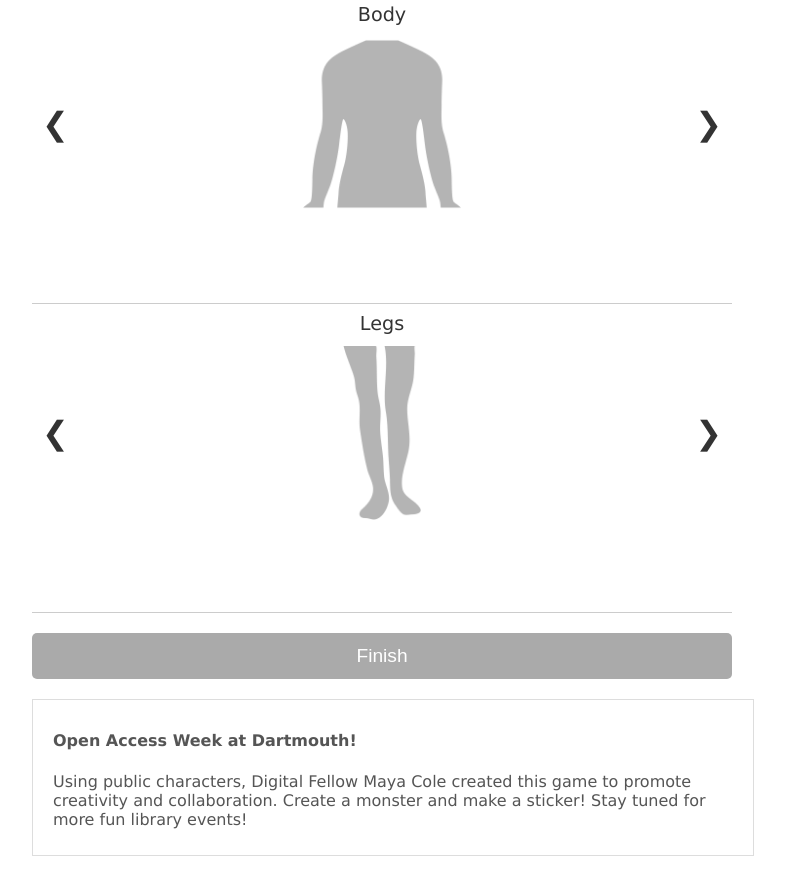
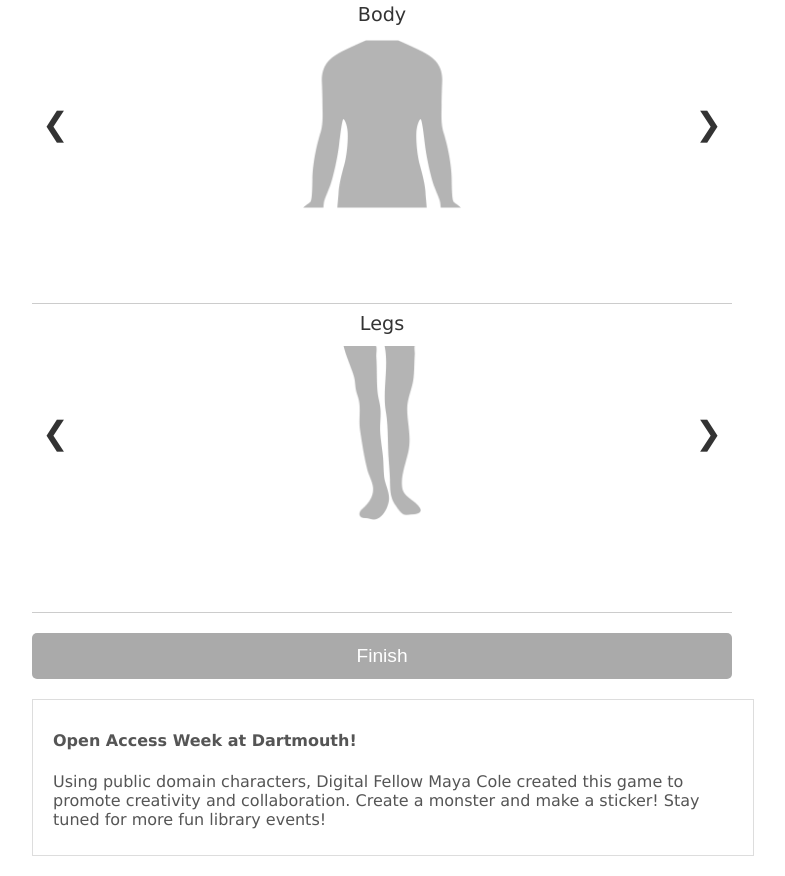
Before and after one commit to mayafcole/exquisite-corpse, a website: page index.html in a window 1280 px wide. Shown: the part 326-1202 px from the top of the page, without its empty margins (258-1043 px from the left). Drawn offline with Linux system fonts and the light colour scheme; no server answers.

```diff
--- a/index.html
+++ b/index.html
@@ -63,7 +63,7 @@
 
      <div id="builder-info" class="panel-like-citations">
     <h4>Open Access Week at Dartmouth!</h4>
-    <p>Using public characters, Digital Fellow Maya Cole created this game to promote creativity and collaboration. Create a monster and make a sticker! Stay tuned for more fun library events!</p>
+    <p>Using public domain characters, Digital Fellow Maya Cole created this game to promote creativity and collaboration. Create a monster and make a sticker! Stay tuned for more fun library events!</p>
     </div>
 
     <div id="citation-container" style="display:none;">
```
Also changed, not shown: gallery/body/smaller_bodies/tree_stem.png (added), 2 other files.
